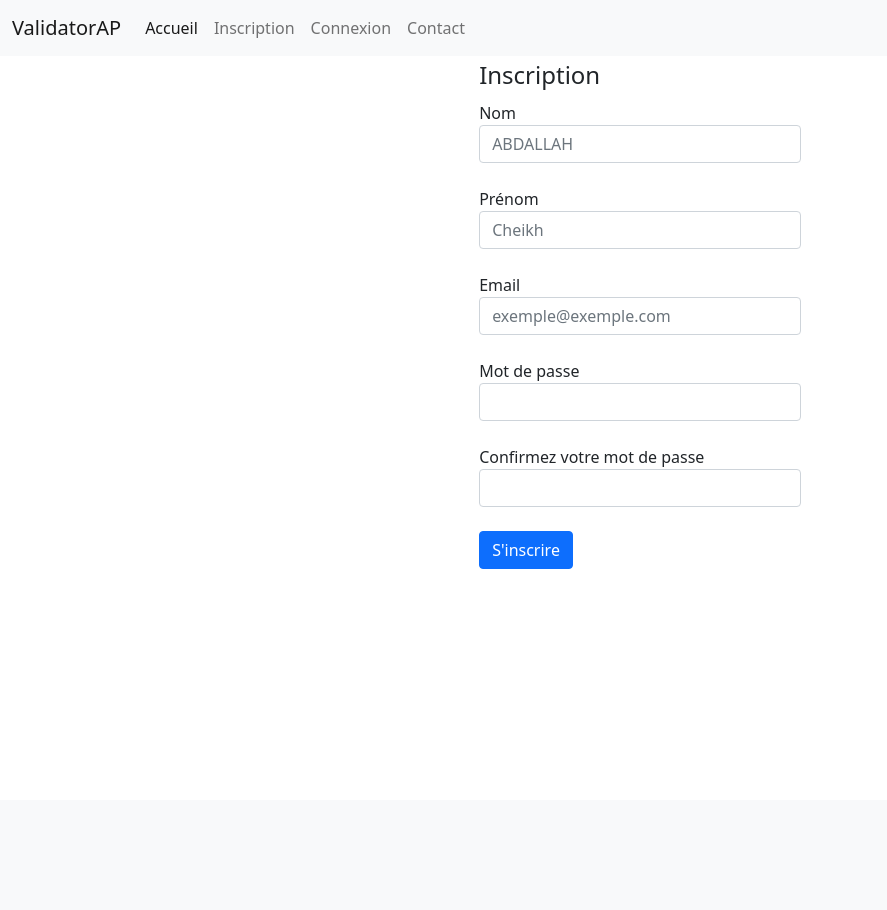
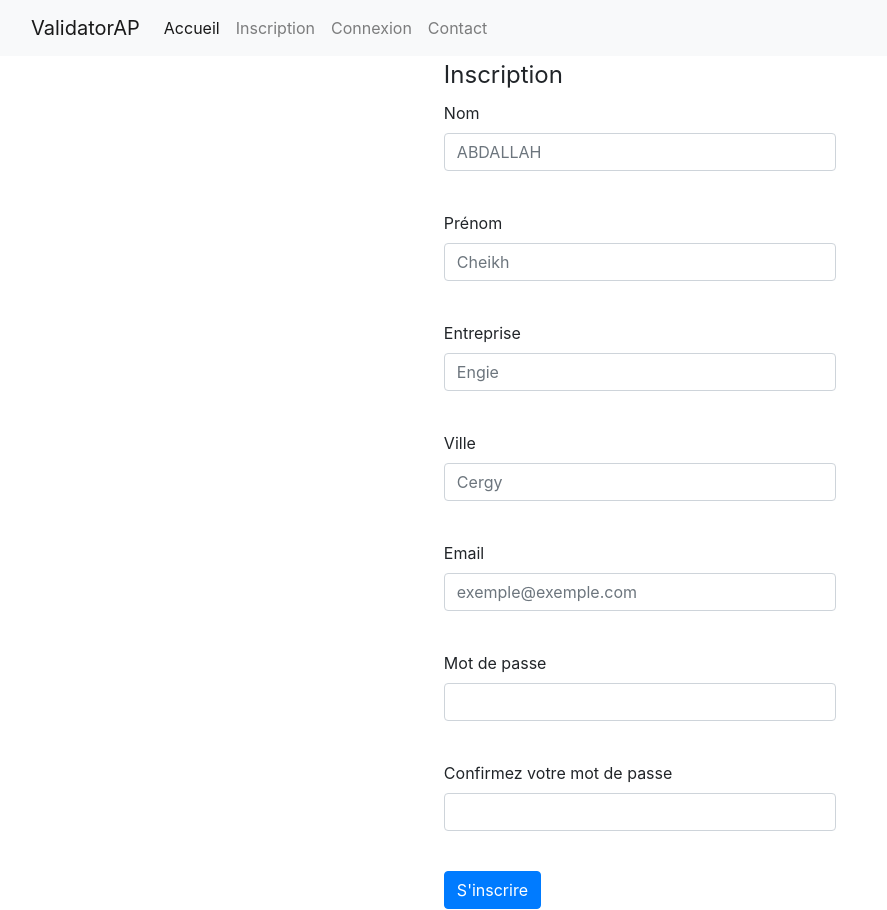
Before and after one commit to PagotDFloW/ValidatorCAFP, a PHP site: page /register.php in a window 1280 px wide. Shown: the whole page, without its empty margins (0-887 px from the left). Before the commit the page ends 569 px from the top, so only its background shows below. Run offline with PHP 8.4, Linux system fonts and the light colour scheme; some libraries are stand-ins or nearby versions.

Commit message:
ajout entreprise+ville dans formulaire inscription

```diff
--- a/register.php
+++ b/register.php
@@ -1,14 +1,25 @@
+<?php
+session_start();
+
+?>
 <!DOCTYPE html>
 <html lang="fr">
 <head>
-	<title>Inscription</title>
+	<title>ValidatorAP</title>
 	<meta charset="utf-8">
-	<link href="https://cdn.jsdelivr.net/npm/bootstrap@5.0.0-beta3/dist/css/bootstrap.min.css" rel="stylesheet" integrity="sha384-eOJMYsd53ii+scO/bJGFsiCZc+5NDVN2yr8+0RDqr0Ql0h+rP48ckxlpbzKgwra6" crossorigin="anonymous">
-</head>
+    <link rel="stylesheet" href="./style.css">
+	<link rel="stylesheet" href="https://stackpath.bootstrapcdn.com/bootstrap/4.4.1/css/bootstrap.min.css" integrity="sha384-Vkoo8x4CGsO3+Hhxv8T/Q5PaXtkKtu6ug5TOeNV6gBiFeWPGFN9MuhOf23Q9Ifjh" crossorigin="anonymous">
+	<script src="https://cdn.jsdelivr.net/npm/@popperjs/core@2.9.2/dist/umd/popper.min.js" integrity="sha384-IQsoLXl5PILFhosVNubq5LC7Qb9DXgDA9i+tQ8Zj3iwWAwPtgFTxbJ8NT4GN1R8p" crossorigin="anonymous"></script>
+    <script src="https://cdn.jsdelivr.net/npm/bootstrap@5.0.0/dist/js/bootstrap.min.js" integrity="sha384-lpyLfhYuitXl2zRZ5Bn2fqnhNAKOAaM/0Kr9laMspuaMiZfGmfwRNFh8HlMy49eQ" crossorigin="anonymous"></script>
+    <script src="https://ajax.googleapis.com/ajax/libs/jquery/3.5.1/jquery.min.js"></script>
+  <meta name="viewport" content="width=device-width, initial-scale=1.0">
 
 
+
+</head>
 <body>
-<nav class="navbar navbar-expand-lg navbar-light bg-light">
+
+    <nav class="navbar navbar-expand-lg navbar-light bg-light">
     <div class="container-fluid">
         <a class="navbar-brand" href="index.php">ValidatorAP</a>
         <button class="navbar-toggler" type="button" data-bs-toggle="collapse" data-bs-target="#navbarNavAltMarkup" aria-controls="navbarNavAltMarkup" aria-expanded="false" aria-label="Toggle navigation">
@@ -20,14 +31,23 @@
             <a class="nav-link nav-item" href="register.php">Inscription</a>
             <a class="nav-link nav-item" href="login.php">Connexion</a>
             <a class="nav-link nav-item" href="#">Contact</a>
+			<?php if(isset($_SESSION["nom"])){
+			?>
+			    <a class="nav-link nav-item" href="account.php"> Bonjour, <?php echo $_SESSION["prenom"]." ".$_SESSION["nom"];?> </a>
+
+			<?php
+			}
+			?>
         </div>
         </div>
     </div>
     </nav>
+
+
 <div class="container">
 <table align="center">
 		<tr>
-			<td width="80%">
+			<td width="70%">
 
 			<form method="POST" action="./include/register.inc.php">
 				<fieldset>
@@ -44,6 +64,18 @@
 	                    <input type="text" class="form-control" id="prenom" name="prenom" placeholder="Cheikh">
                  	</div>
                  	<br/>
+
+                 	<div class="form-group">
+	                    <label for="entreprise">Entreprise</label>
+	                    <input type="text" class="form-control" id="entreprise" name="entreprise" placeholder="Engie">
+                    </div>
+                    <br/>
+
+                    <div class="form-group">
+	                    <label for="ville">Ville</label>
+	                    <input type="text" class="form-control" id="ville" name="ville" placeholder="Cergy">
+                    </div>
+                    <br/>
 
                  	<div class="form-group">
 	                    <label for="email">Email</label>
```
